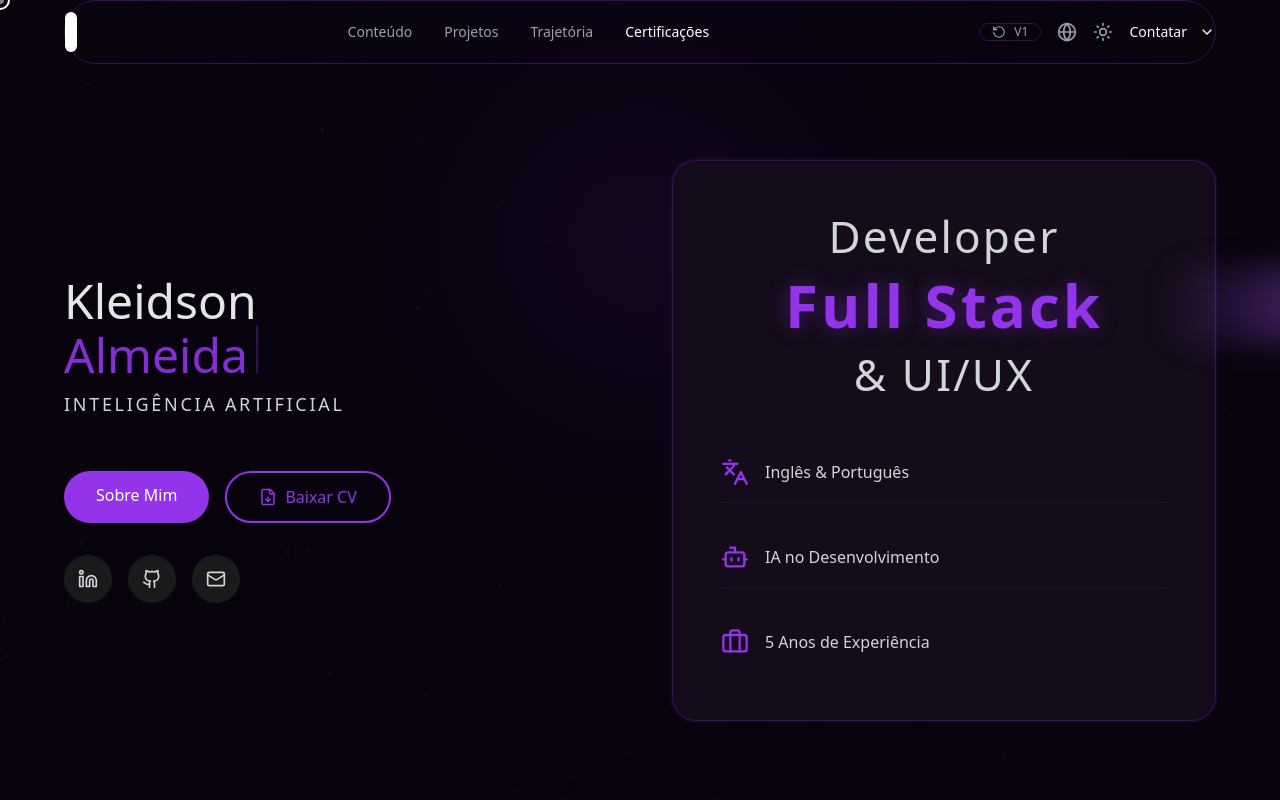
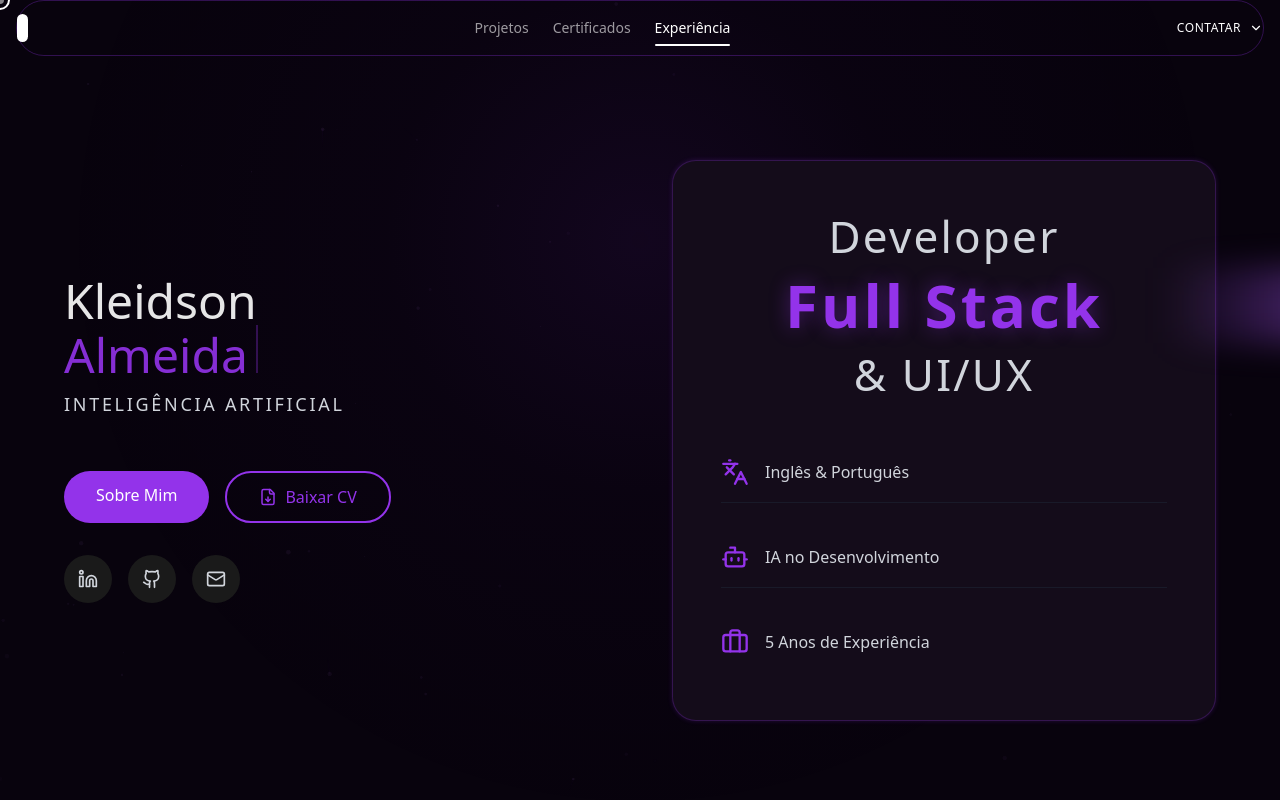
Before and after one commit to kleidsonadesign/ka.dev, a React (Vite) app: page / in a window 1280 px wide. Shown: the top 800 px of the page. Built offline with nearby package versions, Linux system fonts and the light colour scheme.

Commit message:
Update Header.tsx

```diff
--- a/src/components/Header.tsx
+++ b/src/components/Header.tsx
@@ -1,19 +1,18 @@
 import { motion, AnimatePresence } from "framer-motion";
-import { Menu, X, Globe, Sun, ChevronDown, RotateCcw } from "lucide-react";
+import { Menu, X, ChevronDown } from "lucide-react";
 import { useState, useEffect } from "react";
 
 export function Header() {
   const [isMenuOpen, setIsMenuOpen] = useState(false);
   const [activeSection, setActiveSection] = useState("home");
 
+  // Mantive os teus itens originais aqui
   const menuItems = [
-    { label: "Conteúdo", href: "#conteudo" },
     { label: "Projetos", href: "#projetos" },
-    { label: "Trajetória", href: "#trajetoria" },
-    { label: "Certificações", href: "#certificados" },
+    { label: "Certificados", href: "#certificados" },
+    { label: "Experiência", href: "#experiencia" },
   ];
 
-  // Lógica de Scroll para manter a seção ativa
   useEffect(() => {
     const handleScroll = () => {
       const sections = menuItems.map(item => item.href.substring(1));
@@ -29,96 +28,87 @@ export function Header() {
     };
     window.addEventListener("scroll", handleScroll);
     return () => window.removeEventListener("scroll", handleScroll);
-  }, []);
+  }, [menuItems]);
 
   return (
     <motion.header
       initial={{ y: -100 }}
       animate={{ y: 0 }}
+      transition={{ duration: 0.5 }}
       className="fixed top-6 left-0 right-0 z-50 flex justify-center px-4"
     >
-      {/* Container Principal (Cápsula) */}
-      <nav className="flex items-center justify-between w-full max-w-6xl h-16 px-6 bg-[#0F0F0F] border border-white/10 rounded-full shadow-2xl">
+      {/* O "Container" principal com a estética da imagem */}
+      <nav className="flex items-center justify-between w-full max-w-5xl h-14 px-5 bg-[#0A0A0A] border border-white/10 rounded-full shadow-xl">
 
-        {/* Lado Esquerdo: Logo */}
+        {/* Logo Estilizado */}
         <div className="flex items-center">
-          <a href="#home" className="flex items-center justify-center w-10 h-10 bg-white rounded-full text-black font-bold text-xl italic">
+          <a href="#home" className="flex items-center justify-center w-8 h-8 bg-white rounded-full text-black font-bold text-lg italic hover:scale-105 transition-transform">
             K
           </a>
         </div>
 
-        {/* Centro: Links de Navegação (Desktop) */}
-        <div className="hidden md:flex items-center gap-8">
+        {/* Menu Desktop: Mantendo teus links e animações de underline */}
+        <div className="hidden md:flex items-center gap-6">
           {menuItems.map((item) => {
             const isActive = activeSection === item.href.substring(1);
             return (
               <a
                 key={item.href}
                 href={item.href}
-                className={`text-sm font-medium transition-colors hover:text-white ${
-                  isActive ? "text-white" : "text-gray-400"
-                }`}
+                className="relative px-2 py-1 text-sm font-medium transition-colors duration-300"
+                style={{ color: isActive ? '#FFFFFF' : 'rgba(255, 255, 255, 0.6)' }}
               >
                 {item.label}
+                {/* Underline animado que você já tinha */}
+                {isActive && (
+                  <motion.span
+                    layoutId="underline"
+                    className="absolute -bottom-1 left-0 w-full h-0.5 bg-white rounded-full"
+                    transition={{ type: "spring", bounce: 0.2, duration: 0.6 }}
+                  />
+                )}
               </a>
             );
           })}
         </div>
 
-        {/* Lado Direito: Utils e Botão */}
-        <div className="hidden md:flex items-center gap-4">
-          {/* Botão Versão */}
-          <button className="flex items-center gap-2 px-3 py-1.5 border border-white/10 rounded-full text-xs text-gray-400 hover:bg-white/5">
-            <RotateCcw size={14} />
-            <span>V1</span>
-          </button>
-
-          {/* Botão Idioma */}
-          <button className="text-gray-400 hover:text-white">
-            <Globe size={20} />
-          </button>
-
-          {/* Botão Tema */}
-          <button className="text-gray-400 hover:text-white">
-            <Sun size={20} />
-          </button>
-
-          {/* Botão Contatar (Estilo Pílula Creme) */}
+        {/* Lado Direito: Botão de Contato Estilo Imagem */}
+        <div className="flex items-center gap-3">
           <a
             href="#contato"
-            className="flex items-center gap-3 pl-6 pr-2 py-1.5 bg-[#EAE8E4] hover:bg-white text-black rounded-full font-semibold transition-all group"
+            className="flex items-center gap-2 pl-5 pr-1.5 py-1 bg-[#F5F5F3] hover:bg-white text-black rounded-full font-semibold transition-all group"
           >
-            <span className="text-sm">Contatar</span>
-            <div className="p-1.5 bg-black text-white rounded-full group-hover:scale-110 transition-transform">
-              <ChevronDown size={16} />
+            <span className="text-xs uppercase tracking-wider">Contatar</span>
+            <div className="p-1 bg-[#1A1A1A] text-white rounded-full transition-transform group-hover:rotate-12">
+              <ChevronDown size={14} />
             </div>
           </a>
+
+          {/* Mobile Menu Button */}
+          <button
+            onClick={() => setIsMenuOpen(!isMenuOpen)}
+            className="md:hidden text-white p-1"
+          >
+            {isMenuOpen ? <X size={20} /> : <Menu size={20} />}
+          </button>
         </div>
-
-        {/* Mobile: Botão Menu */}
-        <button
-          onClick={() => setIsMenuOpen(!isMenuOpen)}
-          className="md:hidden text-white p-2"
-        >
-          {isMenuOpen ? <X size={24} /> : <Menu size={24} />}
-        </button>
       </nav>
 
-      {/* Menu Mobile (Dropdown) */}
+      {/* Mobile Menu - Simples e Sólido */}
       <AnimatePresence>
         {isMenuOpen && (
           <motion.div
-            initial={{ opacity: 0, y: -20 }}
+            initial={{ opacity: 0, y: -10 }}
             animate={{ opacity: 1, y: 0 }}
-            exit={{ opacity: 0, y: -20 }}
-            className="absolute top-20 left-4 right-4 bg-[#0F0F0F] border border-white/10 rounded-2xl p-4 md:hidden flex flex-col gap-4"
+            exit={{ opacity: 0, y: -10 }}
+            className="absolute top-20 left-4 right-4 bg-[#0A0A0A] border border-white/10 rounded-2xl p-4 md:hidden flex flex-col items-center gap-4"
           >
             {menuItems.map((item) => (
               <a
                 key={item.href}
                 href={item.href}
                 onClick={() => setIsMenuOpen(false)}
-                className="text-gray-400 hover:text-white text-center py-2"
+                className="text-gray-400 hover:text-white py-2"
               >
                 {item.label}
               </a>
```
